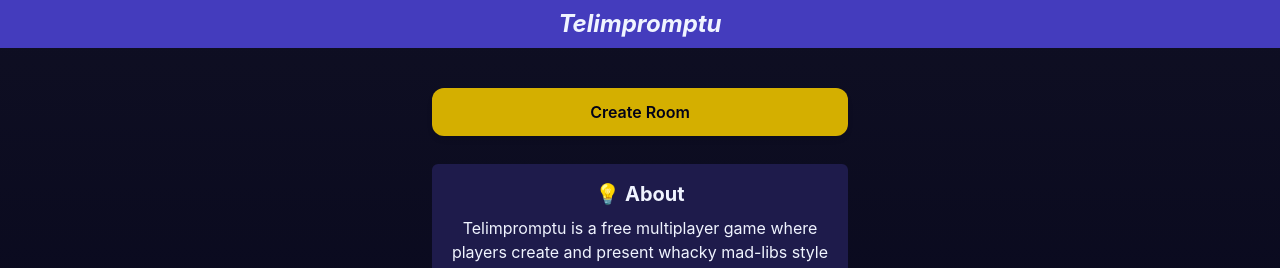
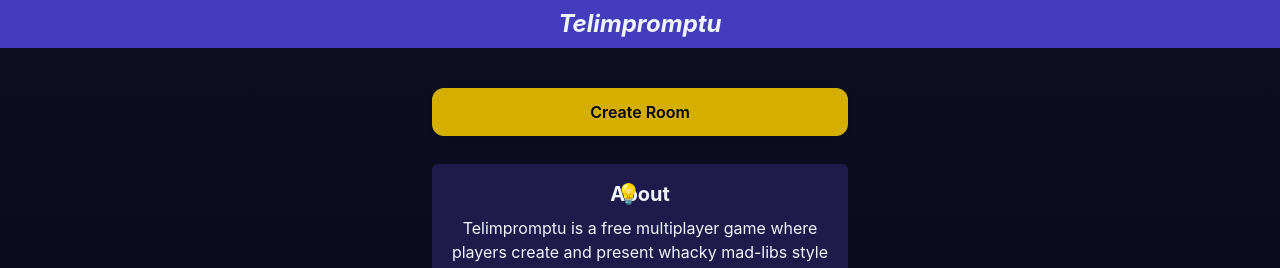
Before and after one commit to aleburbridge/telimpromptu-3.0, a React (Create React App) app in the folder frontend/: page / in a window 1280 px wide. Shown: the top 268 px of the page. Built offline with nearby package versions, Linux system fonts and the light colour scheme; no server answers; the database is empty.

Commit message:
Center About text with lightbulb emoji offset to the left
cgen-2d7165e3e51b40d2872b8fca7c3ada31

```diff
--- a/frontend/src/components/About.js
+++ b/frontend/src/components/About.js
@@ -5,7 +5,10 @@ export default function About() {
   return (
     <div className="mt-3">
       <div className="bg-secondary p-4 rounded-md overflow-y-auto">
-        <h3 className="text-xl font-bold mb-2">💡 About</h3>
+        <h3 className="text-xl font-bold mb-2 flex items-center justify-center relative">
+          <span className="absolute left-1/2 transform -translate-x-6">💡</span>
+          <span>About</span>
+        </h3>
         <p>
           Telimpromptu is a free multiplayer game where players create and
           present whacky mad-libs style news broadcasts
```
